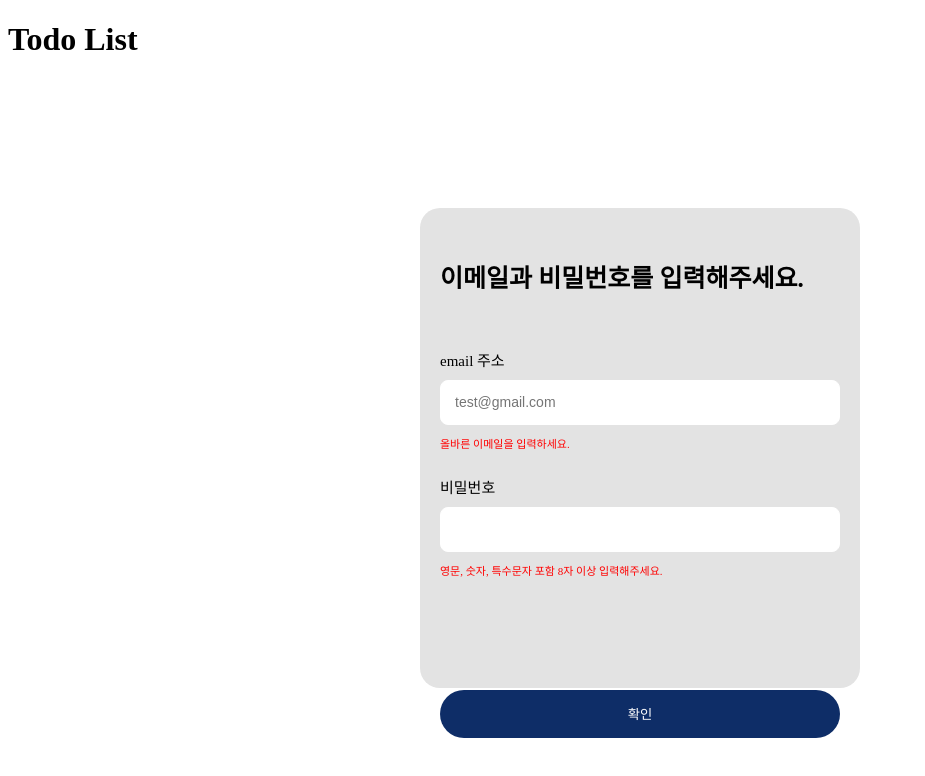
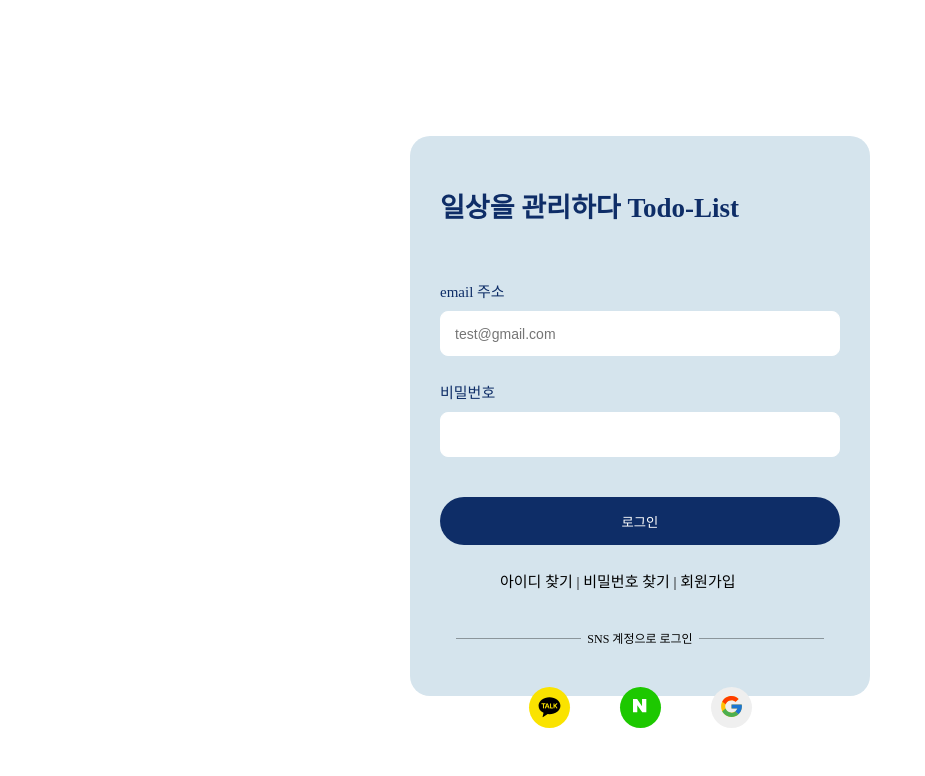
Before and after one commit to 20210805jiwoo/tave-todolist, a React (Create React App) app: page / in a window 1280 px wide. Shown: the top 776 px of the page, without its empty margins (0-925 px from the left). Built offline with nearby package versions, Linux system fonts and the light colour scheme; the HTML template or start-up script is replaced by a standard one.

Commit message:
로그인 창

```diff
--- a/package.json
+++ b/package.json
@@ -11,6 +11,7 @@
     "firebase": "^10.3.1",
     "react": "^18.2.0",
     "react-dom": "^18.2.0",
+    "react-icons": "^4.11.0",
     "react-scripts": "^5.0.1",
     "redux": "^4.2.1",
     "web-vitals": "^2.1.4"
--- a/src/Login.jsx
+++ b/src/Login.jsx
@@ -1,14 +1,14 @@
 import React from 'react'
 import './index.css';
+import {FcGoogle} from 'react-icons/fc';
+import {SiNaver} from 'react-icons/si';
+import {RiKakaoTalkFill} from 'react-icons/ri';
 
 export default function Login() {
     return (
-        <div className='mainTitle'>
-            <h1>Todo List</h1>
-
         <div className="page">
             <div className='title'>
-                이메일과 비밀번호를 입력해주세요.<br/>
+                일상을 관리하다 Todo-List<br/>
             </div>
 
             <div className='content'>
@@ -18,9 +18,9 @@ export default function Login() {
                     className='input'
                     placeholder='test@gmail.com'/>
                 </div>
-                <div className='errorMessage'>
+                {/* <div className='errorMessage'>
                     올바른 이메일을 입력하세요.
-                </div>
+                </div> */}
 
                 <div className='inputTitle'>비밀번호</div>
                 <div className='inputWrap'>
@@ -28,14 +28,30 @@ export default function Login() {
                     className='input'
                     type='password'/>
                 </div>
-                <div className='errorMessage'>
+                {/* <div className='errorMessage'>
                     영문, 숫자, 특수문자 포함 8자 이상 입력해주세요.
+                </div> */}
+
+                <div>
+                    <button className='bottomButton'>로그인</button>
                 </div>
 
-                <div>
-                    <button className='bottomButton'>확인</button>
+                <div className='option'>
+                    아이디 찾기 | 비밀번호 찾기 | 회원가입 <br/>
                 </div>
 
+                <div className='hr-sen'>SNS 계정으로 로그인</div>
+
+                <div className='social-login'>
+                    <button onClick={''} className='kakao'>
+                    <RiKakaoTalkFill className='detail'/>
+                    </button>
+                    <button onClick={''} className='naver'>
+                    <SiNaver className='naverdetail' />
+                    </button>
+                    <button onClick={''} className='google'>
+                    <FcGoogle className='detail'/>
+                    </button>
                 </div>
                 </div>
         </div>
--- a/src/index.css
+++ b/src/index.css
@@ -1,22 +1,23 @@
 .page {
     position: absolute;
     width: 100%;
-    height: 60%;
+    height: 70%;
     max-width: 400px;
-    padding: 0 20px;
+    padding: 0 30px;
     margin-top: 10%;
     border-radius: 20px;
     left: 50%;
     transform: translate(-50%, 0);
-    background-color: #e3e3e3;
+    background-color: #d5e4ed;
     display: flex;
     flex-direction: column;
 }
 
 .title {
     margin-top: 50px;
-    font-size: 25px;
+    font-size: 27px;
     font-weight: 600;
+    color: #0e2d67;
 }
 
 .content {
@@ -27,6 +28,7 @@
 .inputTitle {
     font-size: 15px;
     margin-top: 25px;
+    color: #0e2d67;
 }
 
 .inputWrap {
@@ -38,7 +40,7 @@
     background-color: #fff;
 }
 .inputWrap:focus-within {
-    border: 1px solid rgb(14, 45, 103);
+    border: 1px solid #0e2d67;
 }
 
 .input {
@@ -62,6 +64,70 @@
     border-radius: 64px;
     background-color: rgb(14, 45, 103);
     color: white;
-    margin-top: 28%;
+    margin-top: 10%;
     cursor: pointer;
 }
+
+.option {
+    display: flex;
+    align-items: center;
+    font-size: 15px;
+    margin-top: 25px;
+    margin-left: 15%;
+}
+
+.hr-sen {
+    display: flex;
+    flex-basis: 100%;
+    align-items: center;
+    font-size: 12px;
+    margin: 38px 10px;
+}
+
+.hr-sen::before, .hr-sen::after {
+    content: "";
+    flex-grow: 1;
+    background: rgba(0, 0, 0, 0.35);
+    height: 1px;
+    font-size: 0px;
+    line-height: 0px;
+    margin: 0px 6px;
+}
+
+.social-login {
+    display: flex;
+    justify-content: center;
+    margin-top: 40px;
+}
+
+.naver {
+    border-radius: 100%;
+    border: none;
+    width: 41px;
+    height: 41px;
+    background-color: #1DC800;
+    margin-left: 10px;
+    color: #fff;
+}
+
+.kakao {
+    border-radius: 100%;
+    border: none;
+    width: 41px;
+    height: 41px;
+    margin-right: 40px;
+    background-color: #FAE300;
+}
+
+.detail {
+    width: 25px;
+    height: 25px;
+}
+
+.google {
+    border-radius: 100%;
+    border: none;
+    width: 41px;
+    height: 41px;
+    margin-left: 50px;
+}
```
Also changed, not shown: src/components/Button/index.jsx (deleted, +0 -14 lines), src/components/Button/Button.module.css (deleted), 1 other file (tests, documents, lock files or other folders).
